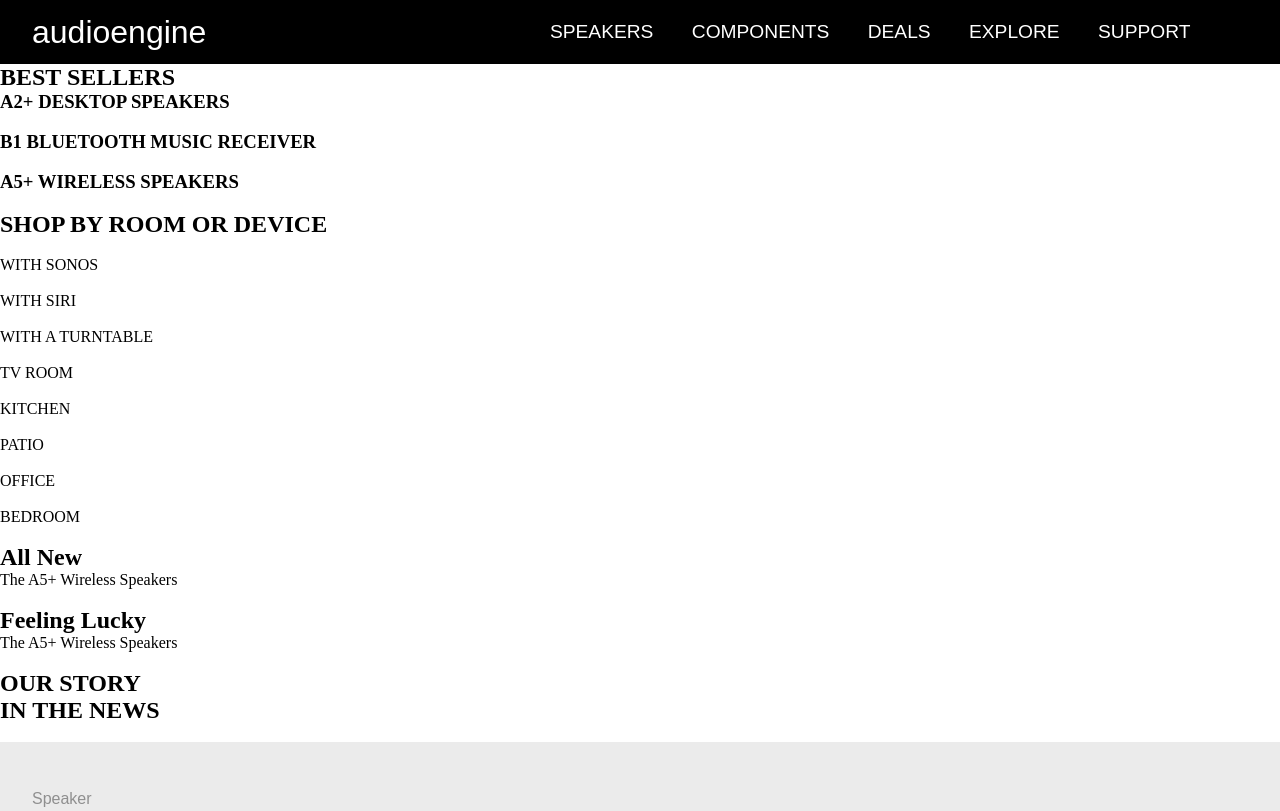
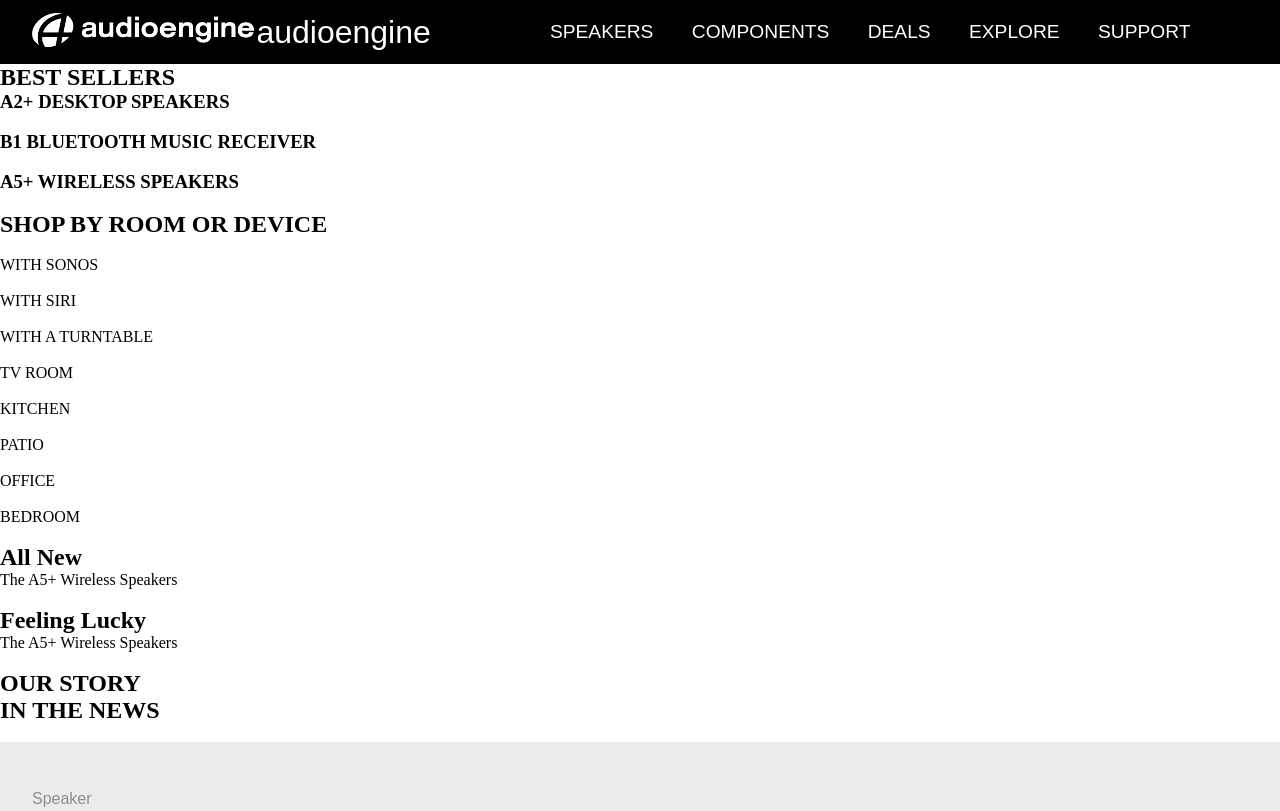
Before and after one commit to tommynguyenn99/AudioEngine-Clone, a website: page audioengine/dev/index.html in a window 1280 px wide. Shown: the top 811 px of the page. Drawn offline with nearby package versions, Linux system fonts and the light colour scheme; files that its build step writes are made by us from their sources.

Commit message:
changed image path to logo

```diff
--- a/audioengine/dev/index.html
+++ b/audioengine/dev/index.html
@@ -17,6 +17,9 @@
     <div class="sitewrapper">
       <header>
         <nav class="navbar">
+          <div class="audio-logo">
+            <img src="../images/logo-audioengine.png" alt="Audio Engine Logo">
+          </div>
           <a href="#" class="nav-logo">audioengine</a>
 
           <ul class="nav-menu">
```
